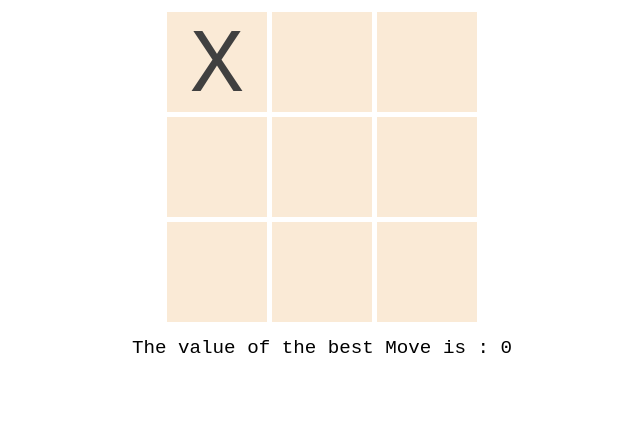
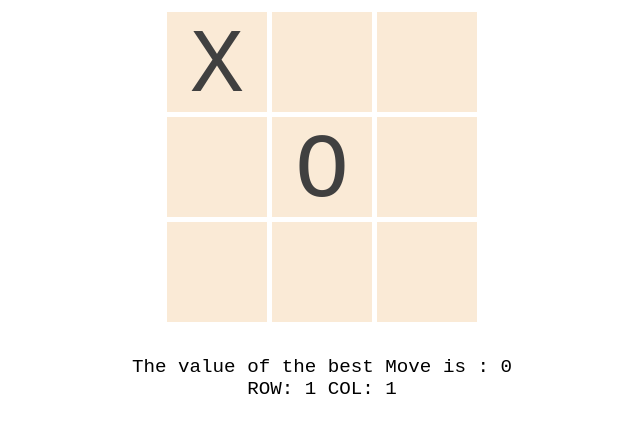
Before and after one commit to xbdirisxk/tic-tac-toe, a plain HTML site: page index.html in a window 1280 px wide. Both pictures are taken after a click on the element 535 px from the left and 208 px from the top of the page. Shown: the part 146-578 px from the top of the page, without its empty margins (318-958 px from the left). Drawn offline with Linux system fonts and the light colour scheme; a web font is replaced by a local one.

Commit message:
finished robot player

```diff
--- a/index.html
+++ b/index.html
@@ -33,6 +33,7 @@
 					<div class="cell" data-row="2" data-col="2"></div>
 				</div>
 				<br />
+				<p class="minimax"></p>
 				<span class="restart-game hide" onclick="location.reload()">
 					play again
 				</span>
--- a/script.js
+++ b/script.js
@@ -80,7 +80,7 @@ let xTurn = document.querySelector('.player-turn > .player-x');
 let circleTurn = document.querySelector('.player-turn > .player-o');
 let messageField = document.querySelector('.winner');
 
-/* player choice one or two player */
+/* player choice */
 
 // const gameBegin = document.querySelector(".game-start");
 // const gameOption = document.querySelectorAll(".game-start > div");
@@ -112,19 +112,38 @@ cells.forEach((cell) => {
 	cell.addEventListener('click', markCell, { once: true });
 });
 
+let moveD = document.querySelector('.main > .minimax');
+let bestMove;
 function markCell(cell) {
 	cell = cell.target;
 
 	if (gameOver === false) {
+		currentPlayer = playerX;
+
+		board[+cell.dataset.row].splice(+cell.dataset.col, 1, currentPlayer);
+
+		cell.textContent = currentPlayer;
+
+		// evaluate(board);
+		bestMove = findBestMove(board);
+
+		robot();
+		moveD.innerHTML += '<br>ROW: ' + bestMove.row + ' COL: ' + bestMove.col;
+		// evaluate again
+	}
+
+	/* else if (gameOver === false) {
 		currentPlayer = circle ? playerO : playerX;
 
 		board[+cell.dataset.row].splice(+cell.dataset.col, 1, currentPlayer);
 
 		cell.textContent = currentPlayer;
 
-		checkWinner();
+		evaluate(board);
 		swapPlayer();
-	}
+		bestMove = findBestMove(board);
+		moveD.innerHTML += '<br>ROW: ' + bestMove.row + ' COL: ' + bestMove.col;
+	} */
 }
 
 function swapPlayer() {
@@ -141,9 +160,6 @@ class Move {
 	}
 }
 
-let player = 'x';
-let opponent = 'o';
-
 // This function returns true if there are moves
 // remaining on the board. It returns false if
 // there are no moves left to play.
@@ -158,28 +174,28 @@ function evaluate(b) {
 	// Checking for Rows for X or O victory.
 	for (let row = 0; row < 3; row++) {
 		if (b[row][0] == b[row][1] && b[row][1] == b[row][2]) {
-			if (b[row][0] == player) return +10;
-			else if (b[row][0] == opponent) return -10;
+			if (b[row][0] == playerO) return +10;
+			else if (b[row][0] == playerX) return -10;
 		}
 	}
 
 	// Checking for Columns for X or O victory.
 	for (let col = 0; col < 3; col++) {
 		if (b[0][col] == b[1][col] && b[1][col] == b[2][col]) {
-			if (b[0][col] == player) return +10;
-			else if (b[0][col] == opponent) return -10;
+			if (b[0][col] == playerO) return +10;
+			else if (b[0][col] == playerX) return -10;
 		}
 	}
 
 	// Checking for Diagonals for X or O victory.
 	if (b[0][0] == b[1][1] && b[1][1] == b[2][2]) {
-		if (b[0][0] == player) return +10;
-		else if (b[0][0] == opponent) return -10;
+		if (b[0][0] == playerO) return +10;
+		else if (b[0][0] == playerX) return -10;
 	}
 
 	if (b[0][2] == b[1][1] && b[1][1] == b[2][0]) {
-		if (b[0][2] == player) return +10;
-		else if (b[0][2] == opponent) return -10;
+		if (b[0][2] == playerO) return +10;
+		else if (b[0][2] == playerX) return -10;
 	}
 
 	// Else if none of them have
@@ -216,7 +232,7 @@ function minimax(board, depth, isMax) {
 				// Check if cell is empty
 				if (board[i][j] == '_') {
 					// Make the move
-					board[i][j] = player;
+					board[i][j] = playerO;
 
 					// Call minimax recursively
 					// and choose the maximum value
@@ -240,7 +256,7 @@ function minimax(board, depth, isMax) {
 				// Check if cell is empty
 				if (board[i][j] == '_') {
 					// Make the move
-					board[i][j] = opponent;
+					board[i][j] = playerX;
 
 					// Call minimax recursively and
 					// choose the minimum value
@@ -272,7 +288,7 @@ function findBestMove(board) {
 			// Check if cell is empty
 			if (board[i][j] == '_') {
 				// Make the move
-				board[i][j] = player;
+				board[i][j] = playerO;
 
 				// compute evaluation function
 				// for this move.
@@ -293,14 +309,24 @@ function findBestMove(board) {
 		}
 	}
 
-	document.write('The value of the best Move ' + 'is : ', bestVal + '<br><br>');
+	moveD.textContent = 'The value of the best Move ' + 'is : ' + bestVal;
 
 	return bestMove;
 }
 
-let bestMove = findBestMove(board);
+let robotMove;
+function robot() {
+	bestMove = findBestMove(board);
+	// board[bestMove.row][bestMove.col];
 
-console.log('ROW: ' + bestMove.row + ' COL: ' + bestMove.col);
+	board[bestMove.row].splice(bestMove.col, 1, playerO);
 
-// make the robot play
-// board[bestMove.row][bestMove.col]
+	for (i = 0; i < cells.length; i++) {
+		if (
+			cells[i].dataset.row == bestMove.row &&
+			cells[i].dataset.col == bestMove.col
+		) {
+			cells[i].textContent = playerO;
+		}
+	}
+}
```
